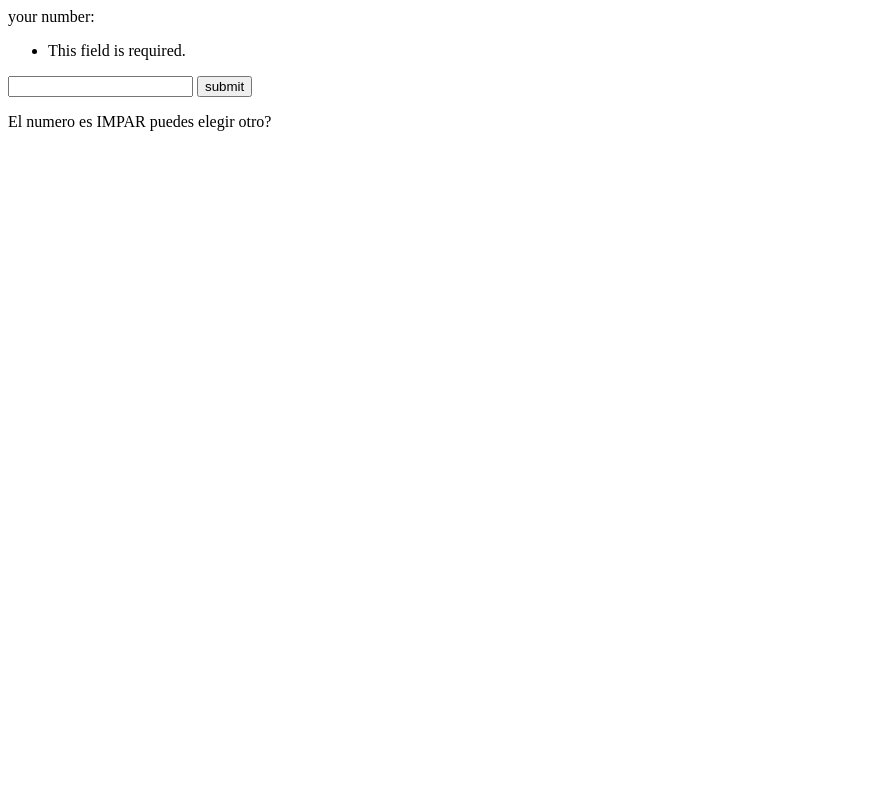
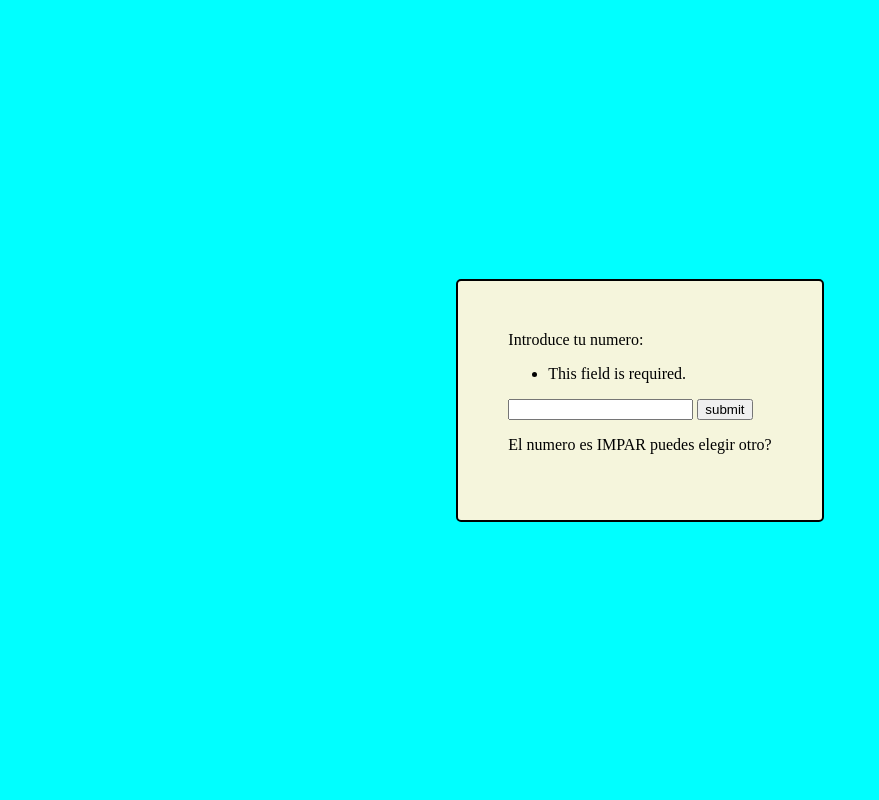
Before and after one commit to JeanMario20/Django-POI, a Django app: page /input/ in a window 1280 px wide. Shown: the whole page, without its empty margins (0-879 px from the left). Run offline with Django 4.2, Linux system fonts and the light colour scheme.

Commit message:
frotend done

```diff
--- a/POI/Input/forms.py
+++ b/POI/Input/forms.py
@@ -1,4 +1,4 @@
 from django import forms
 
 class CheckForm(forms.Form):
-    checkNumber1 = forms.IntegerField(label='your number')
+    checkNumber1 = forms.IntegerField(label='Introduce tu numero')
--- /dev/null
+++ b/POI/Input/static/Css.css
@@ -0,0 +1,26 @@
+body, html {
+    height: 100%;
+    margin: 0;
+}
+
+.container {
+    background-color: aqua;
+    display: flex;
+    justify-content: center;
+    align-items: center;
+    height: 100vh;
+
+    flex-direction: column;
+}
+
+.box {
+    border: 2px solid;
+    border-radius: 5px;
+    background-color:beige;
+    border-radius: 5px;
+    padding: 50px;
+}
+
+.title{
+    color: red;
+}
--- a/POI/Input/templates/check.html
+++ b/POI/Input/templates/check.html
@@ -3,10 +3,13 @@
 <head>
     <meta charset="UTF-8">
     <meta name="viewport" content="width=device-width, initial-scale=1.0">
+    {% load static %}
+    <link rel="stylesheet" href="{% static "Css.css"%}">
     <title>Document</title>
 </head>
 <body>
-
+    <div class="container">
+        <div class="box">
             <form action="" method="post">
             {% csrf_token %}
             {{form }}
@@ -15,10 +18,13 @@
         </form>
 
         {% if check == True %}
-        <p>El numero es <span>PAR</span> puedes elegir otro?</p>
+            <p class="ok">El numero es <span>PAR</span> puedes elegir otro?</p>
         {% else %}
             <p>El numero es <span>IMPAR</span> puedes elegir otro?</p>
         {% endif %}
+        </div>
+    </div>
+
 
 </body>
 </html>
--- a/POI/POI/settings.py
+++ b/POI/POI/settings.py
@@ -119,6 +119,7 @@ USE_TZ = True
 
 STATIC_URL = 'static/'
 
+
 # Default primary key field type
 # https://docs.djangoproject.com/en/4.2/ref/settings/#default-auto-field
 
```
Lines whose indentation alone changed are shown as unchanged.
